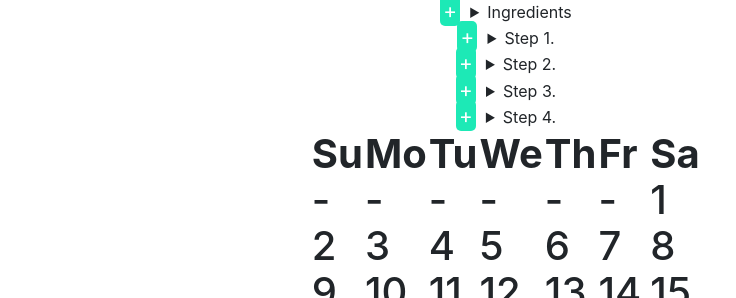
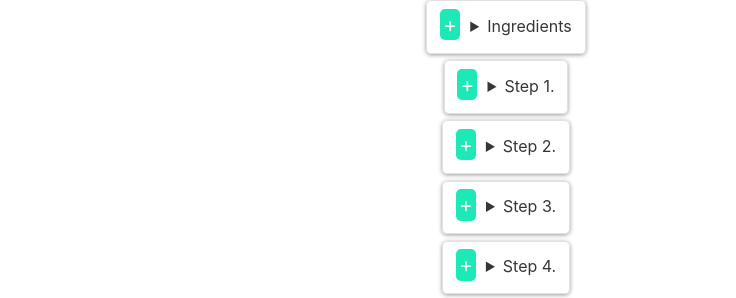
Before and after one commit to stewilondanga/enchiladass, a plain HTML site: page index.html in a window 1280 px wide. Shown: the top 298 px of the page, 134-870 px from the left. Drawn offline with nearby package versions, Linux system fonts and the light colour scheme.

Commit message:
add css/styles.css

```diff
--- a/css/styles.css
+++ b/css/styles.css
@@ -50,7 +50,7 @@ details[open] summary:after {
   content: "-";
 }
 
-/*details {
+details {
   border: 1px solid #E1E1E1;
   border-radius: 5px;
   box-shadow: 0 1px 4px rgba(0, 0, 0, .4);
@@ -59,7 +59,7 @@ details[open] summary:after {
   padding: 1%;
 }
 
-.containers {
+/*.containers {
   width: 520px;
   margin: 20px auto;
 }
```
Lines whose indentation alone changed are shown as unchanged.
